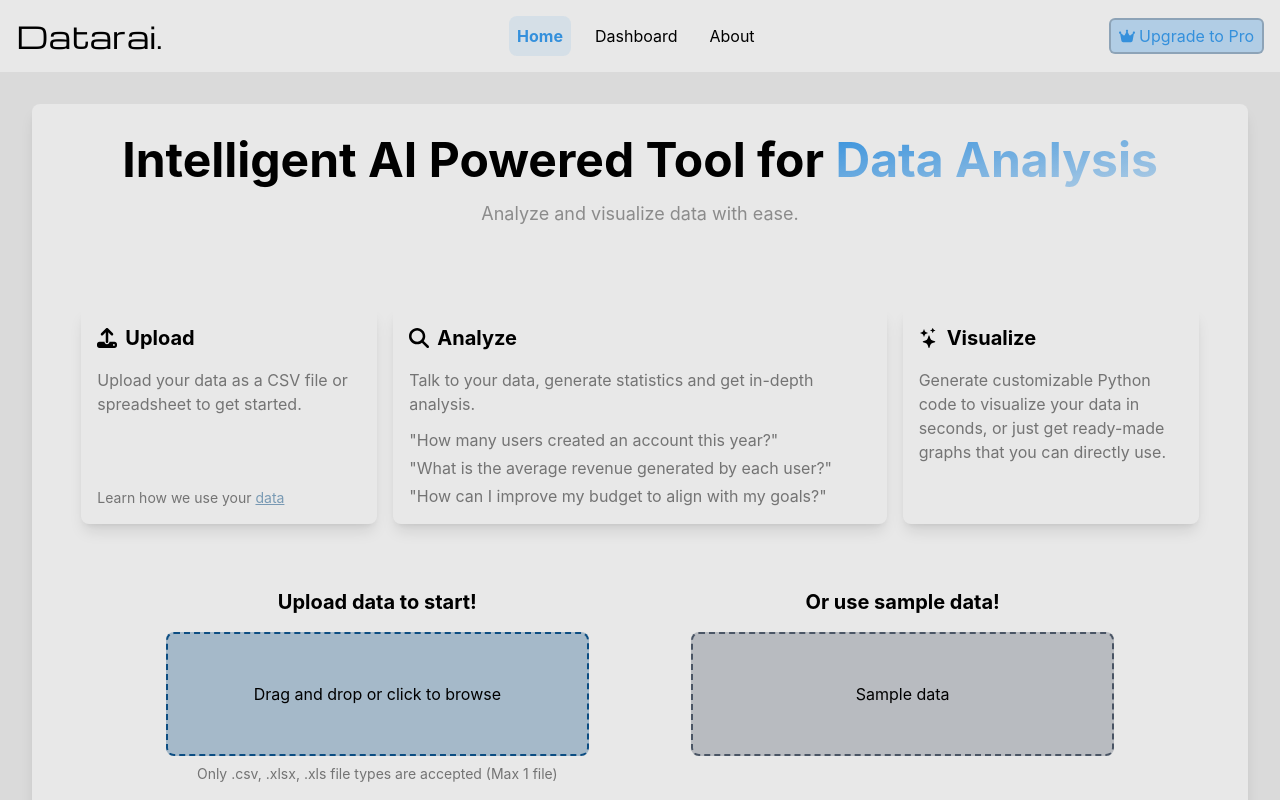
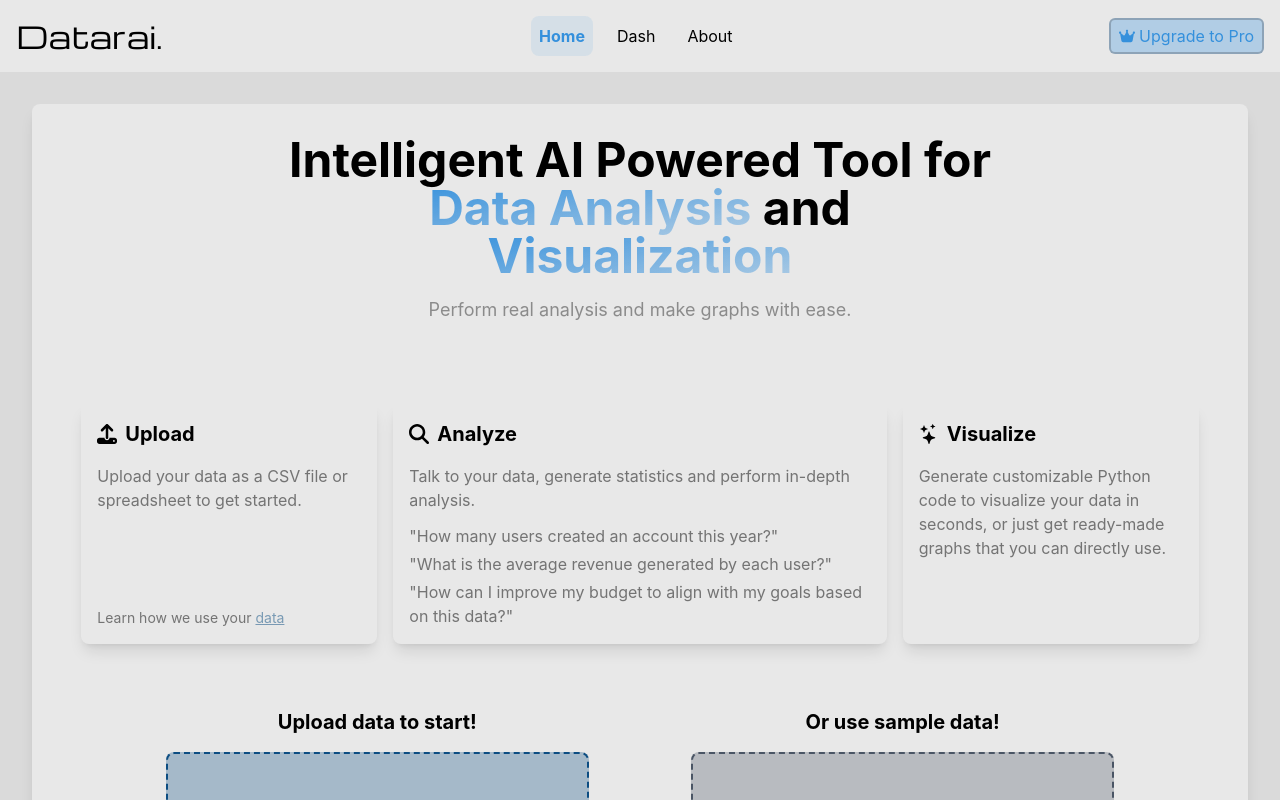
Before and after one commit to datarai-org/Datarai, a React (Vite) app: page / in a window 1280 px wide. Shown: the top 800 px of the page. Built offline with nearby package versions, Linux system fonts and the light colour scheme.

Commit message:
did some stuff

```diff
--- a/index.html
+++ b/index.html
@@ -3,8 +3,49 @@
   <head>
     <meta charset="UTF-8" />
     <link rel="stylesheet" href="src/index.css" />
+    <title>Datarai - AI-Powered Data Analysis & Visualization</title>
+    <meta
+      name="description"
+      content="Datarai uses AI to analyze and visualize data effortlessly. Unlock insights with smart automation. Make beautiful graphs and charts in seconds."
+    />
+    <meta
+      name="keywords"
+      content="AI data analysis, data visualization, machine learning, data cleaning, Datarai"
+    />
+    <meta name="author" content="Datarai Team" />
     <meta name="viewport" content="width=device-width, initial-scale=1.0" />
-    <title>Datarai - Data Analysis Made Easy</title>
+    <link rel="canonical" href="https://datarai.com" />
+
+    <meta property="og:title" content="Datarai - AI-Powered Data Analysis" />
+    <meta
+      property="og:description"
+      content="Datarai uses AI to analyze and visualize data effortlessly. Unlock insights with smart automation. Make beautiful graphs and charts in seconds."
+    />
+    <meta property="og:image" content="https://datarai.com/preview.jpg" />
+    <meta property="og:url" content="https://datarai.com" />
+    <meta name="twitter:card" content="summary_large_image" />
+    <meta name="twitter:title" content="Datarai - AI-Powered Data Analysis" />
+    <meta
+      name="twitter:description"
+      content="Datarai uses AI to analyze and visualize data effortlessly. Unlock insights with smart automation. Make beautiful graphs and charts in seconds."
+    />
+    <meta name="twitter:image" content="https://datarai.com/preview.jpg" />
+
+    <script type="application/ld+json">
+      {
+        "@context": "https://schema.org",
+        "@type": "SoftwareApplication",
+        "name": "Datarai",
+        "description": "Datarai uses AI to analyze and visualize data effortlessly. Unlock insights with smart automation. Make beautiful graphs and charts in seconds.",
+        "url": "https://datarai.com",
+        "author": {
+          "@type": "Organization",
+          "name": "Datarai"
+        },
+        "applicationCategory": "Data Analysis Software"
+      }
+    </script>
+
     <link rel="preconnect" href="https://fonts.googleapis.com" />
     <link rel="preconnect" href="https://fonts.gstatic.com" crossorigin />
     <link
--- a/package.json
+++ b/package.json
@@ -12,6 +12,7 @@
   "dependencies": {
     "@tailwindcss/vite": "^4.0.6",
     "firebase": "^11.3.1",
+    "framer-motion": "^12.4.5",
     "react": "^19.0.0",
     "react-dom": "^19.0.0",
     "react-dropzone": "^14.3.5",
--- a/src/App.jsx
+++ b/src/App.jsx
@@ -2,6 +2,7 @@ import { useState } from "react";
 import "./App.css";
 import NavBar from "./components/NavBar";
 import HomePage from "./components/home/HomePage";
+import Dashboard from "./components/dashboard/Dashboard";
 import Footer from "./components/Footer";
 
 function App() {
@@ -19,6 +20,13 @@ function App() {
         </div>
       }
 
+      {
+        selected === "dash" &&
+        <div className="grow">
+          <Dashboard />
+        </div>
+      }
+
 
 
       <Footer/>
--- a/src/components/NavBar.jsx
+++ b/src/components/NavBar.jsx
@@ -1,6 +1,7 @@
 import React from "react";
 import { FaCrown } from "react-icons/fa6";
 import { IoMenu, IoCloseOutline } from "react-icons/io5";
+import { motion, AnimatePresence } from "framer-motion";
 
 const NavBar = ({ selected, setSelected }) => {
   const [screenWidth, setScreenWidth] = React.useState(window.innerWidth);
@@ -8,9 +9,9 @@ const NavBar = ({ selected, setSelected }) => {
 
   const navBarClick = (e) => {
     setSelected(e.target.id);
+    setShowMenu(false); // Close menu when an item is clicked
   };
 
-  // 770 is medium screen size
   React.useEffect(() => {
     const handleResize = () => setScreenWidth(window.innerWidth);
     window.addEventListener("resize", handleResize);
@@ -18,64 +19,26 @@ const NavBar = ({ selected, setSelected }) => {
   }, []);
 
   return (
-    <nav className="static bg-section-base p-4 flex items-center justify-between md:justify-evenly">
+    <nav className="relative bg-section-base p-4 flex items-center justify-between md:justify-evenly">
       <a className="text-3xl michroma" href="/">
         Datarai.
       </a>
+
       {screenWidth > 770 ? (
         <>
           <div className="flex justify-center gap-4 grow">
-            {selected === "home" ? (
+            {["home", "dash", "about"].map((item) => (
               <button
-                id="home"
-                className="cursor-pointer text-primary bg-primary/10 p-2 rounded-lg"
+                key={item}
+                id={item}
+                className={`cursor-pointer p-2 ${
+                  selected === item ? "text-primary bg-primary/10 rounded-lg" : ""
+                }`}
                 onClick={navBarClick}
               >
-                <b>Home</b>
+                {selected === item ? <b>{item.charAt(0).toUpperCase() + item.slice(1)}</b> : item.charAt(0).toUpperCase() + item.slice(1)}
               </button>
-            ) : (
-              <button
-                id="home"
-                className="cursor-pointer p-2"
-                onClick={navBarClick}
-              >
-                Home
-              </button>
-            )}
-            {selected === "dash" ? (
-              <button
-                id="dash"
-                className="cursor-pointer text-primary bg-primary/10 p-2 rounded-lg"
-                onClick={navBarClick}
-              >
-                <b>Dashboard</b>
-              </button>
-            ) : (
-              <button
-                id="dash"
-                className="cursor-pointer p-2"
-                onClick={navBarClick}
-              >
-                Dashboard
-              </button>
-            )}
-            {selected === "about" ? (
-              <button
-                id="about"
-                className="cursor-pointer text-primary bg-primary/10 p-2 rounded-lg"
-                onClick={navBarClick}
-              >
-                <b>About</b>
-              </button>
-            ) : (
-              <button
-                id="about"
-                className="cursor-pointer p-2"
-                onClick={navBarClick}
-              >
-                About
-              </button>
-            )}
+            ))}
           </div>
 
           <button className="flex gap-1 bg-primary/30 text-primary py-1 px-2 text-center rounded-md border-2 border-black/20">
@@ -84,79 +47,45 @@ const NavBar = ({ selected, setSelected }) => {
         </>
       ) : (
         <>
+          {/* Menu Button */}
           <button className="flex text-4xl">
             {showMenu ? (
-              <IoCloseOutline
-                className="self-center"
-                onClick={() => setShowMenu(false)}
-              />
+              <IoCloseOutline className="self-center" onClick={() => setShowMenu(false)} />
             ) : (
-              <IoMenu
-                className="self-center"
-                onClick={() => setShowMenu(true)}
-              />
+              <IoMenu className="self-center" onClick={() => setShowMenu(true)} />
             )}
           </button>
+
+          {/* Sliding Menu */}
+          <AnimatePresence>
             {showMenu && (
-            <div className="absolute p-2 right-2 top-12 mt-2 bg-background rounded-lg shadow-lg">
-              {selected === "home" ? (
+              <motion.div
+                initial={{ x: "100%" }}
+                animate={{ x: 0 }}
+                exit={{ x: "100%" }}
+                transition={{ type: "tween", duration: 0.3 }}
+                className="fixed top-16 right-0 w-3/5 sm:w-1/2 bg-section-base shadow-lg p-4 flex flex-col items-center"
+              >
+                {["home", "dash", "about"].map((item) => (
                   <button
-                  id="home"
-                  className="cursor-pointer text-primary bg-primary/10 p-2 rounded-lg"
+                    key={item}
+                    id={item}
+                    className={`cursor-pointer p-2 w-full text-center ${
+                      selected === item ? "text-primary bg-primary/10 rounded-lg" : ""
+                    }`}
                     onClick={navBarClick}
                   >
-                  <b>Home</b>
+                    {selected === item ? <b>{item.charAt(0).toUpperCase() + item.slice(1)}</b> : item.charAt(0).toUpperCase() + item.slice(1)}
                   </button>
-              ) : (
-                <button
-                  id="home"
-                  className="cursor-pointer p-2"
-                  onClick={navBarClick}
-                >
-                  Home
-                </button>
-              )}
-              {selected === "dash" ? (
-                <button
-                  id="dash"
-                  className="cursor-pointer text-primary bg-primary/10 p-2 rounded-lg"
-                  onClick={navBarClick}
-                >
-                  <b>Dashboard</b>
-                </button>
-              ) : (
-                <button
-                  id="dash"
-                  className="cursor-pointer p-2"
-                  onClick={navBarClick}
-                >
-                  Dashboard
-                </button>
-              )}
-              {selected === "about" ? (
-                <button
-                  id="about"
-                  className="cursor-pointer text-primary bg-primary/10 p-2 rounded-lg"
-                  onClick={navBarClick}
-                >
-                  <b>About</b>
-                </button>
-              ) : (
-                <button
-                  id="about"
-                  className="cursor-pointer p-2"
-                  onClick={navBarClick}
-                >
-                  About
-                </button>
-              )}
-              <div className="flex justify-center mt-2">
+                ))}
+                <div className="mt-4">
                   <button className="flex gap-1 bg-primary/30 text-primary py-1 px-2 text-center rounded-md border-2 border-black/20">
                     <FaCrown className="self-center" /> Upgrade to Pro
                   </button>
                 </div>
-            </div>
+              </motion.div>
             )}
+          </AnimatePresence>
         </>
       )}
     </nav>
--- /dev/null
+++ b/src/components/dashboard/Dashboard.jsx
@@ -0,0 +1,28 @@
+import React from "react";
+
+
+
+const ChatBox = ({ className }) => {
+    return (
+        <div className={`mx-2 md:mx-8 my-8 px-4 py-8 bg-background/30 rounded-lg flex flex-col justify-center content-center text-center shadow-lg ${className}`}>
+            <h1 className="text-3xl font-bold">Chat Box</h1>
+
+        </div>
+    );
+}
+
+const Dashboard = () => {
+
+
+  return (
+    <div className="mx-2 md:mx-8 my-8 px-4 py-8 bg-section-base rounded-lg flex flex-col justify-center content-center text-center shadow-lg">
+        <h1 className="text-3xl font-bold">Welcome to your dashboard</h1>
+
+        <div className="grid grid-cols-6 gap-4 grid-rows-4">
+            <ChatBox className="col-start-4 col-span-3 row-span-4 h-screen"/>
+        </div>
+    </div>
+  );
+};
+
+export default Dashboard;
--- a/src/components/home/HomePage.jsx
+++ b/src/components/home/HomePage.jsx
@@ -1,6 +1,6 @@
 import React from "react";
 
-import { FaUpload, FaMagnifyingGlass } from "react-icons/fa6";
+import { FaUpload, FaMagnifyingGlass, FaDatabase } from "react-icons/fa6";
 import { BsStars } from "react-icons/bs";
 
 import { useDropzone } from "react-dropzone";
@@ -20,6 +20,7 @@ const HomePage = () => {
     maxFiles: 1,
     accept: {
       "text/csv": [".csv"],
+      "text/tab-separated-values": [".tsv"],
       "application/vnd.openxmlformats-officedocument.spreadsheetml.sheet": [
         ".xlsx",
       ],
@@ -29,14 +30,18 @@ const HomePage = () => {
 
   return (
     <div className="mx-2 md:mx-8 my-8 px-4 py-8 bg-section-base rounded-lg flex flex-col justify-center content-center text-center shadow-lg">
-      <h1 className="text-5xl font-bold">
+      <h1 className="md:w-3/5 text-5xl font-bold self-center text-pretty">
         Intelligent AI Powered Tool for{" "}
         <span className="bg-gradient-to-br from-primary to-primary/30 text-transparent bg-clip-text">
-          Data Analysis
+          Data Analysis{" "}
+        </span>
+        and{" "}
+        <span className="bg-gradient-to-br from-primary to-primary/30 text-transparent bg-clip-text">
+          Visualization
         </span>
       </h1>
       <p className="text-lg self-center py-4 text-black/40">
-        Analyze and visualize data with ease.
+        Perform real analysis and make graphs with ease.
       </p>
 
       <div className="flex flex-col lg:flex-row justify-center gap-4 text-left mt-16">
@@ -62,7 +67,7 @@ const HomePage = () => {
             </b>
           </h2>
           <p className="text-black/50 pt-4">
-            Talk to your data, generate statistics and get in-depth analysis.
+            Talk to your data, generate statistics and perform in-depth analysis.
           </p>
           <p className="text-black/50 pt-3">
             "How many users created an account this year?"
@@ -71,7 +76,7 @@ const HomePage = () => {
             "What is the average revenue generated by each user?"
           </p>
           <p className="text-black/50 pt-1">
-            "How can I improve my budget to align with my goals?"
+            "How can I improve my budget to align with my goals based on this data?"
           </p>
         </div>
         <div className="flex flex-col p-4 rounded-b-lg lg:w-3/12 shadow-lg">
@@ -93,17 +98,18 @@ const HomePage = () => {
           <h3 className="text-xl font-bold mb-4">Upload data to start!</h3>
           <div
             {...getRootProps()}
-            className="bg-info/30 w-full md:w-6/7 self-center p-12 rounded-lg border-2 border-info border-dashed cursor-pointer"
+            className="flex flex-col bg-info/30 w-full md:w-6/7 self-center p-12 rounded-lg border-2 border-info border-dashed cursor-pointer"
           >
+            <FaUpload className="self-center text-4xl m-4" />
             <input {...getInputProps()} />
             {isDragActive ? (
               <p>Drop file here ...</p>
             ) : (
-              <p>Drag and drop or click to browse</p>
+              <p>Click or drag and drop</p>
             )}
           </div>
           <p className="text-black/50 text-center text-sm mt-2">
-            Only .csv, .xlsx, .xls file types are accepted (Max 1 file)
+            Only .csv, .tsv, .xlsx, .xls file types are accepted (Max 1 file)
           </p>
           {acceptedFiles.length > 0 && (
             <p className="text-black/50 text-center text-sm mt-2">
@@ -118,7 +124,8 @@ const HomePage = () => {
         </div>
         <div className="flex flex-col content-center justify-start md:mt-16 md:w-5/12">
           <h3 className="text-xl font-bold mb-4">Or use sample data!</h3>
-          <div className="bg-gray-600/30 w-full md:w-6/7 self-center p-12 rounded-lg border-2 border-gray-600 border-dashed cursor-pointer">
+          <div className="flex flex-col bg-gray-600/30 w-full md:w-6/7 self-center p-12 rounded-lg border-2 border-gray-600 border-dashed cursor-pointer">
+          <FaDatabase className="self-center text-4xl m-4" />
             <p>Sample data</p>
           </div>
         </div>
```
Also changed, not shown: 1 other file (tests, documents, lock files or other folders). Lines whose indentation alone changed are shown as unchanged.
